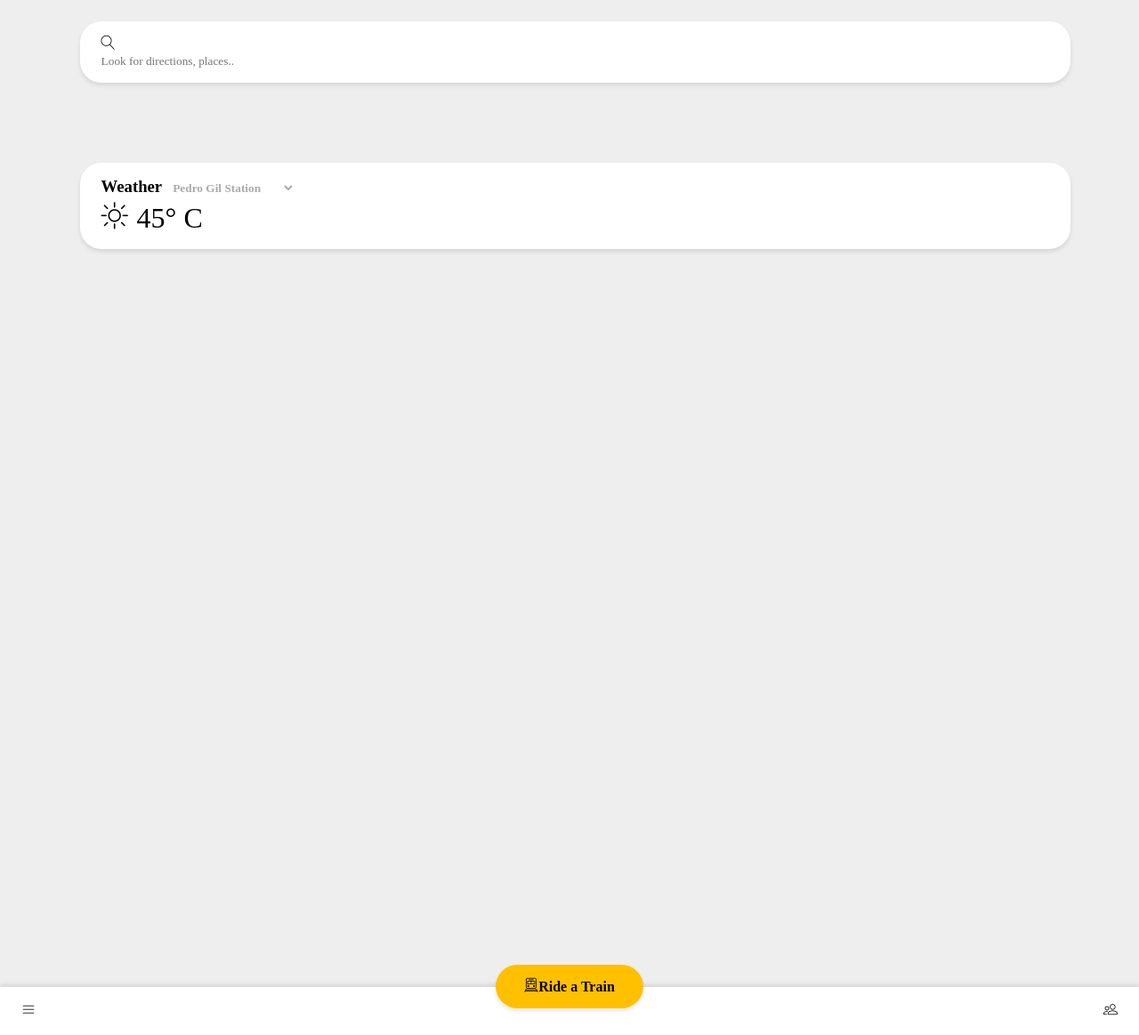
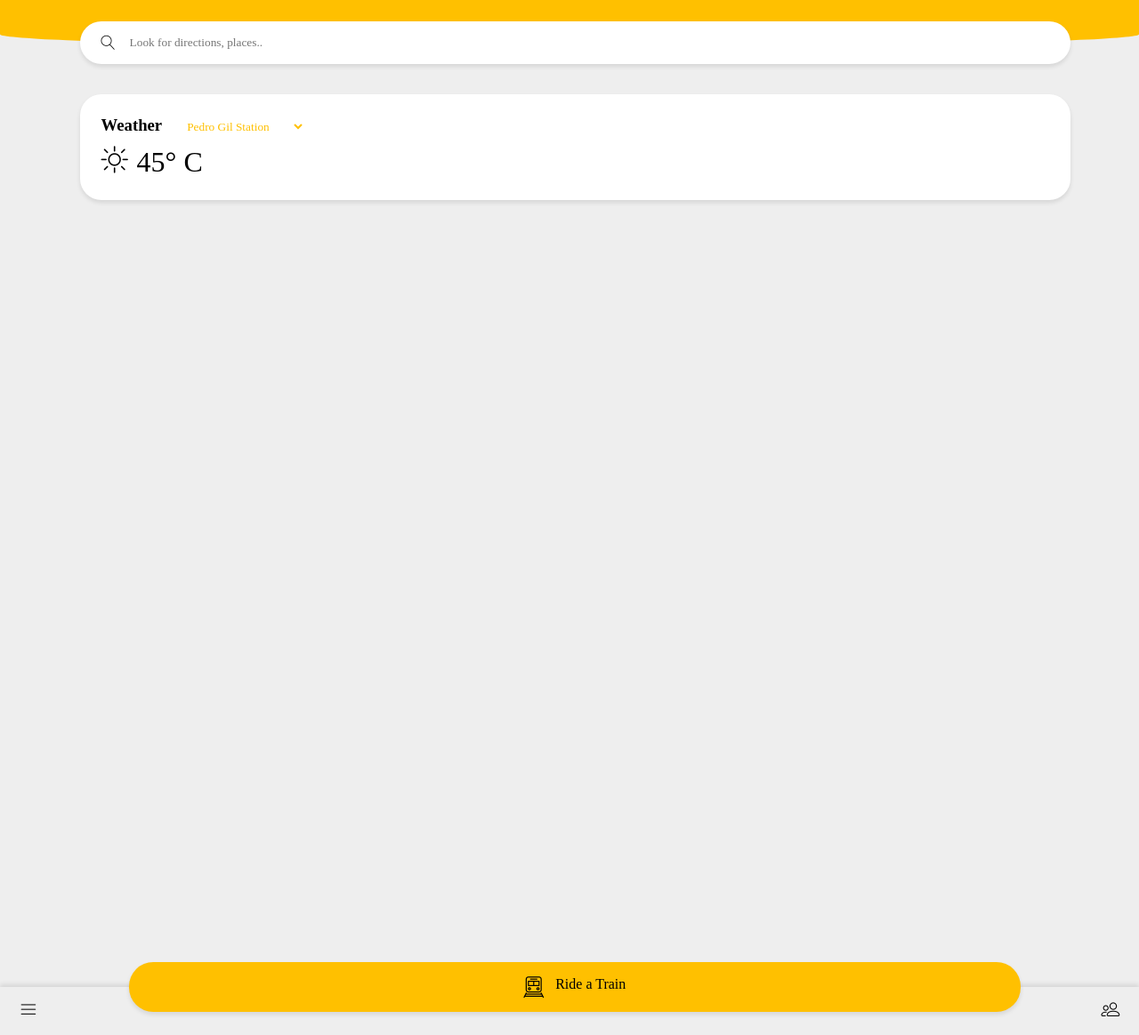
Before and after one commit to andresitodeguzman/rilesstate, a PHP site: page / in a window 1280 px wide. Shown: the whole page at 89% size. Run offline with PHP 8.4, Linux system fonts and the light colour scheme.

Commit message:
Update style.css
mali yung naupload ko

```diff
--- a/src/css/style.css
+++ b/src/css/style.css
@@ -1,28 +1,23 @@
 /* Theme Variables */
-/* Theme Mixins*/
 /* Reset */
 html, body, * {
   margin: 0;
   padding: 0;
   box-sizing: border-box;
+  font-family: "Hk Grotesk";
 }
 
-input:focus, button:focus {
+input:focus {
   outline: none;
 }
 
-/* Theme defaults */
+/* Dom styles */
 body {
   background-color: #eeeeee;
 }
 
-* {
-  font-family: "Hk Grotesk";
-}
-
-/* Dom Styles */
-.headaccent {
-  z-index: -1;
+.header-accent {
+  z-index: -2;
   position: fixed;
   top: 0;
   width: 100%;
@@ -32,42 +27,64 @@ body {
 }
 
 .assistant {
+  position: fixed;
+  top: 0;
   width: 87%;
-  margin-left: 7%;
-  margin-right: 7%;
-  top: 0;
+  margin: 0 7%;
   margin-top: 1.5rem;
   padding: 1rem 1.5rem;
-  border-radius: 1.5rem;
   box-shadow: 0 3px 5px rgba(0, 0, 0, 0.1);
   background-color: white;
+  border-radius: 1.5rem;
+  display: flex;
+  justify-content: space-between;
 }
 
-.assistant > input {
+.assistant input {
   border: 0;
+  width: 90%;
+  flex-grow: 1;
+  margin-left: 1rem;
+}
+
+.search-dim {
+  position: fixed;
+  top: 0;
+  left: 0;
   width: 100%;
+  height: 100vh;
+  background-color: black;
+  opacity: 0;
+  visibility: hidden;
+  transition: 0.3s opacity, 0s visibility 0.3s;
+  will-change: opacity, visibility;
+}
+
+.show {
+  visibility: visible;
+  opacity: 0.5;
+  transition: 0.3s opacity;
 }
 
 .bottom-action-bar {
   display: flex;
+  width: 100%;
   justify-content: space-between;
   align-items: center;
   position: fixed;
   bottom: 0;
-  background-color: white;
-  width: 100%;
-  height: 3.4rem;
+  height: 3.4em;
   box-shadow: 0 -3px 5px rgba(0, 0, 0, 0.1);
 }
 
 .bottom-action-bar > .left-menu {
-  width: 4rem;
+  font-size: 1.3rem;
+  flex-basis: 4rem;
   text-align: center;
 }
 
-.bottom-action-bar > .right-menu {
-  width: 4rem;
-  text-align: center;
+.bottom-action-bar > .left-menu span {
+  padding: 0.5rem 1rem;
 }
 
 .bottom-action-bar > .action {
@@ -77,93 +94,90 @@ body {
 
 .bottom-action-bar > .action .button {
   position: relative;
+  display: flex;
+  width: 87%;
+  margin: 0 7%;
+  justify-content: center;
   top: -1.7rem;
-  background: #ffc000;
-  border: 0;
+  background: #FFc000;
   border-radius: 1.7rem;
   padding: 1rem 2rem;
-  font-weight: 900;
+  font-weight: 500;
   box-shadow: 0 3px 5px rgba(0, 0, 0, 0.1);
 }
 
-.bottom-action-bar > .action .action-window {
-  z-index: 1;
-  position: fixed;
-  width: 100vw;
-  height: 30vh;
-  background-color: white;
-  bottom: -31vh;
-  transition: 0.3s bottom, 0.3s box-shadow;
-  will-change: bottom, box-shadow;
-  box-shadow: 0 -30rem 0rem 100vh transparent;
-  left: 0;
-  text-transform: uppercase;
-  color: #777777;
+.bottom-action-bar > .action .lnr {
+  font-size: 1.5em;
+  margin-right: 0.75rem;
 }
 
-.bottom-action-bar > .action .action-window select {
-  background-color: white;
-  font-size: 1.1rem;
-  border: 0;
-  padding: 0.5rem 0;
-  font-weight: 900;
-  letter-spacing: 2px;
-  text-transform: uppercase;
-}
-
-.bottom-action-bar > .action .action-window .travelbtn {
-  background-color: #FFc000;
-  border: 0;
-  padding: 1.5rem;
-  border-radius: 50%;
-}
-
-.bottom-action-bar > .action #action-collapse:checked ~ .action-window {
-  bottom: 0;
-  box-shadow: 0 -30rem 0rem 100vh rgba(0, 0, 0, 0.5);
+.bottom-action-bar > .right-menu {
+  font-size: 1.3rem;
+  flex-basis: 4rem;
+  text-align: center;
 }
 
 .bottom-drawer {
   position: fixed;
-  z-index: 10;
   width: 100%;
-  bottom: -19rem;
   height: 18rem;
+  background-color: white;
   box-shadow: 0 -3px 5px rgba(0, 0, 0, 0.1);
   border-radius: 5% 5% 0 0;
-  background-color: white;
+  bottom: -19rem;
   transition: 0.3s bottom;
   will-change: bottom;
-  padding: 1rem;
-  text-align: left;
+  display: flex;
+  flex-direction: column;
+  align-items: flex-start;
 }
 
-.bottom-drawer img {
+.bottom-drawer > .profile {
+  display: flex;
+  align-items: center;
+  padding: 1rem;
+  width: 100%;
+  border-bottom: 1px solid #eeeeee;
+}
+
+.bottom-drawer > .profile > img {
   width: 3rem;
   height: 3rem;
   border-radius: 50%;
   margin-right: 1rem;
-  border: 1px solid rgba(0, 0, 0, 0.1);
 }
 
-.bottom-drawer .divider {
-  width: 100%;
-  height: 1px;
-  background-color: #ddd;
+.bottom-drawer > .profile .name {
+  font-weight: 500;
 }
 
-.dark-overlay {
+.bottom-drawer > .profile .email {
+  font-size: 0.8rem;
+  color: #aaaaaa;
+}
+
+.bottom-drawer > .profile .settings {
+  flex-grow: 1;
+  text-align: right;
+  font-size: 1.3rem;
+  margin-right: 0.5rem;
+}
+
+.bottom-drawer .menu-item {
+  padding: 1.5rem;
+}
+
+.bottom-dim {
   position: fixed;
   top: 0;
   left: 0;
-  width: 100vw;
+  width: 100%;
   height: 100vh;
-  z-index: -1;
   background-color: black;
   opacity: 0;
   visibility: hidden;
-  will-change: visibility, opacity;
   transition: 0.3s opacity, 0s visibility 0.3s;
+  will-change: opacity, visibility;
 }
 
 #bottom-menu-collapse {
@@ -174,46 +188,33 @@ body {
   bottom: 0rem;
 }
 
-#bottom-menu-collapse:checked ~ .dark-overlay {
+#bottom-menu-collapse:checked ~ label > .bottom-dim {
+  visibility: visible;
   opacity: 0.5;
-  visibility: visible;
-  transition: 0s visibility, 0.3s opacity;
-}
-
-#bottom-menu-collapse:checked root {
-  display: none;
+  transition: 0.3s opacity;
 }
 
 /* Theme Helpers */
-.accent {
-  background-color: #FFc000;
-}
-
 .card {
   width: 87%;
-  margin-left: 7%;
-  margin-right: 7%;
+  margin: 1rem 7%;
   background-color: white;
   border-radius: 1.5rem;
-  padding: 1rem 1.5rem;
+  padding: 1.5rem;
   box-shadow: 0 3px 5px rgba(0, 0, 0, 0.1);
 }
 
 .card > h3 {
-  margin-bottom: 0.3rem;
+  margin-bottom: 0.5rem;
 }
 
-.card-switch {
+.card .card-switch {
   border: 0;
   outline: 0;
-  padding: 0rem 0.5rem;
-  color: #aaaaaa;
+  padding: 0.25rem 0.5rem;
+  margin-left: 1rem;
+  color: #FFc000;
   background-color: white;
-  font-weight: 600;
-}
-
-/* Display Helpers */
-.ib {
-  display: inline-block;
+  font-weight: 500;
 }
 /*# sourceMappingURL=style.css.map */
```
